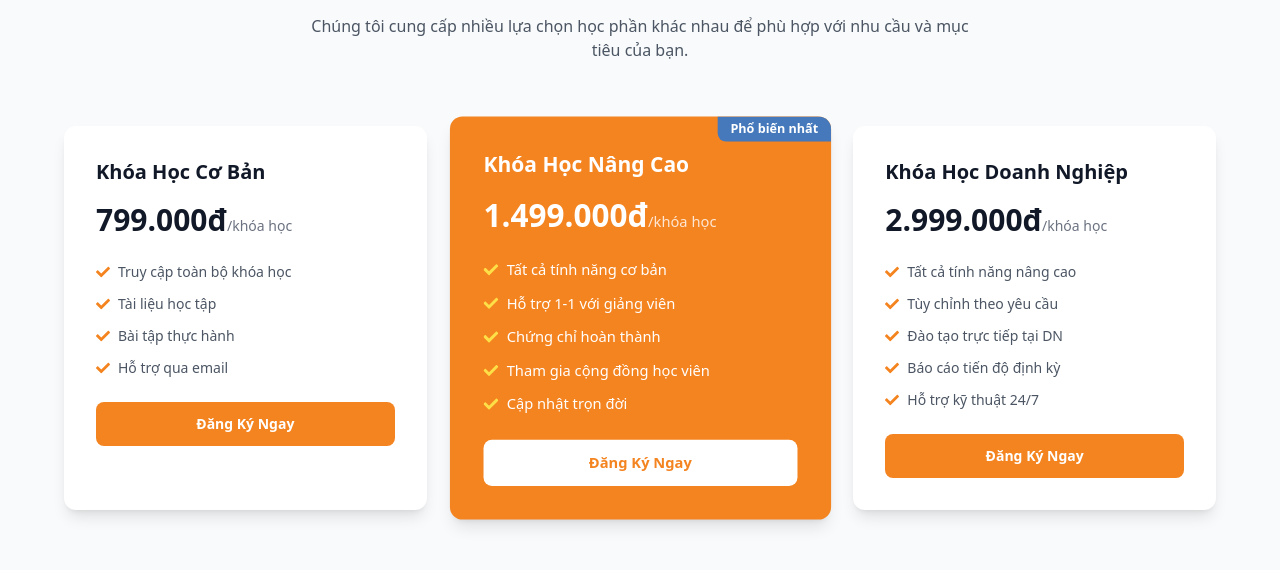
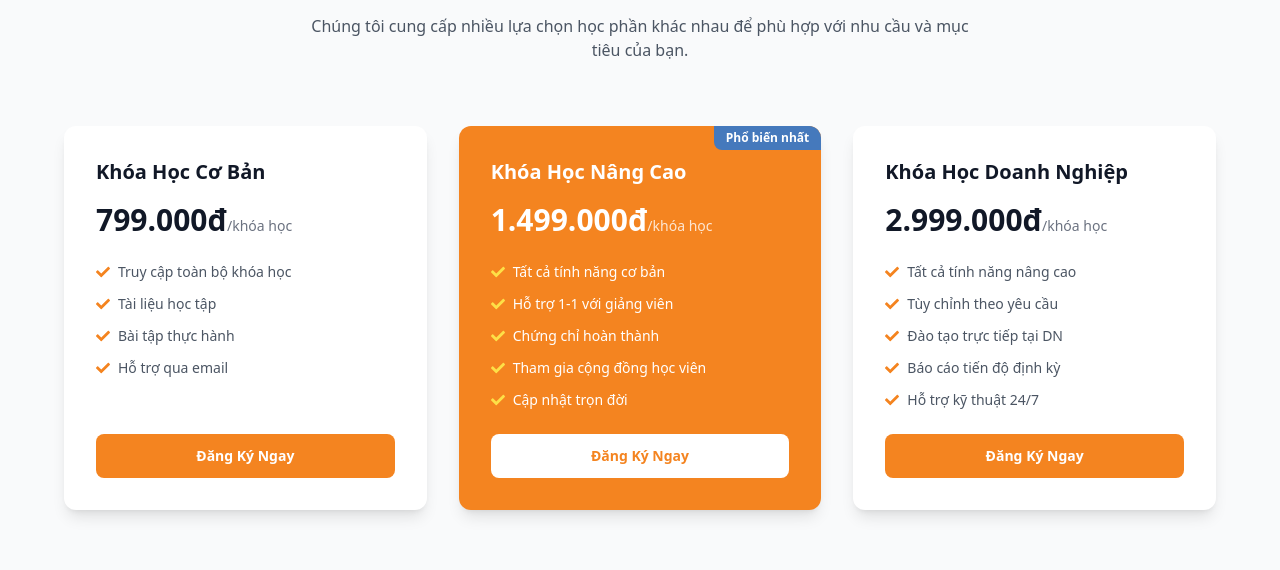
Before and after one commit to LygazGaming/david-education, a Next.js app: page / in a window 1280 px wide. Shown: the part 4188-4758 px from the top of the page. Built offline with nearby package versions, Linux system fonts and the light colour scheme.

Commit message:
Hoàn thành cơ bản

```diff
--- a/src/app/photo-album/page.js
+++ b/src/app/photo-album/page.js
@@ -1,7 +1,7 @@
 export default function News() {
     return (
       <div className="flex items-center justify-center h-screen">
-        <h1 className="text-4xl font-bold">Các gói tập</h1>
+        <h1 className="text-4xl font-bold">Album ảnh</h1>
       </div>
     );
   }
--- a/src/app/training-packages/page.js
+++ b/src/app/training-packages/page.js
@@ -1,7 +1,7 @@
 export default function News() {
     return (
       <div className="flex items-center justify-center h-screen">
-        <h1 className="text-4xl font-bold">Album ảnh</h1>
+        <h1 className="text-4xl font-bold">Các gói tập</h1>
       </div>
     );
   }
--- a/src/components/HocPhan.js
+++ b/src/components/HocPhan.js
@@ -53,9 +53,9 @@ const HocPhan = () => {
         <div className="grid md:grid-cols-3 gap-8 max-w-6xl mx-auto">
           {courses.map((course, index) => (
             <div key={index}
-                 className={`relative rounded-xl ${
+                 className={`relative rounded-xl flex flex-col h-full ${
                    course.isPopular
-                     ? 'bg-primary transform scale-105'
+                     ? 'bg-primary'
                      : 'bg-white'
                  } shadow-lg overflow-hidden transition-all duration-300 hover:-translate-y-1`}>
 
@@ -65,27 +65,21 @@ const HocPhan = () => {
                 </div>
               )}
 
-              <div className="p-8">
-                <h3 className={`text-xl font-bold mb-4 ${
-                  course.isPopular ? 'text-white' : 'text-gray-900'
-                }`}>
+              <div className="p-8 flex flex-col flex-grow">
+                <h3 className={`text-xl font-bold mb-4 ${course.isPopular ? 'text-white' : 'text-gray-900'}`}>
                   {course.title}
                 </h3>
 
                 <div className="mb-6">
-                  <span className={`text-3xl font-bold ${
-                    course.isPopular ? 'text-white' : 'text-gray-900'
-                  }`}>
+                  <span className={`text-3xl font-bold ${course.isPopular ? 'text-white' : 'text-gray-900'}`}>
                     {course.price}
                   </span>
-                  <span className={`text-sm ${
-                    course.isPopular ? 'text-white/80' : 'text-gray-500'
-                  }`}>
+                  <span className={`text-sm ${course.isPopular ? 'text-white/80' : 'text-gray-500'}`}>
                     /khóa học
                   </span>
                 </div>
 
-                <ul className="space-y-3 mb-6">
+                <ul className="space-y-3 mb-6 flex-grow">
                   {course.features.map((feature, idx) => (
                     <li key={idx} className="flex items-center gap-2">
                       <FaCheck className={`text-sm ${course.isPopular ? 'text-yellow-300' : 'text-primary'}`} />
@@ -96,6 +90,7 @@ const HocPhan = () => {
                   ))}
                 </ul>
 
+                <div className="mt-auto"> {/* Đảm bảo nút bấm luôn ở dưới cùng */}
                   <button className={`w-full py-3 rounded-lg font-semibold text-sm transition-colors duration-200 ${
                     course.isPopular
                       ? 'bg-white text-primary hover:bg-gray-100'
@@ -103,6 +98,7 @@ const HocPhan = () => {
                   }`}>
                     Đăng Ký Ngay
                   </button>
+                </div>
               </div>
             </div>
           ))}
--- a/src/components/PricingCard.js
+++ /dev/null
@@ -1,51 +0,0 @@
-export default function PricingCard({ title, price, features, isPopular }) {
-  return (
-    <div className={`relative rounded-2xl p-8 ${
-      isPopular
-        ? 'bg-gradient-to-br from-blue-600 to-blue-800 shadow-xl transform hover:-translate-y-1'
-        : 'bg-white hover:bg-gray-50'
-    } transition-all duration-300 hover:shadow-lg`}>
-      {isPopular && (
-        <span className="absolute -top-4 left-1/2 -translate-x-1/2 bg-yellow-400 text-gray-900
-                        text-sm font-semibold px-4 py-1 rounded-full shadow-md">
-          Phổ biến nhất
-        </span>
-      )}
-
-      <div className="text-center">
-        <h3 className={`text-2xl font-bold mb-2 ${isPopular ? 'text-white' : 'text-gray-900'}`}>
-          {title}
-        </h3>
-        <div className={`text-4xl font-bold mb-6 ${isPopular ? 'text-white' : 'text-gray-900'}`}>
-          {price}
-          <span className={`text-base font-normal ${isPopular ? 'text-gray-200' : 'text-gray-500'}`}>
-            /tháng
-          </span>
-        </div>
-      </div>
-
-      <ul className="space-y-4 mb-8">
-        {features.map((feature, index) => (
-          <li key={index} className="flex items-center gap-3">
-            <svg className={`w-5 h-5 ${isPopular ? 'text-green-300' : 'text-green-500'}`}
-                 fill="none" stroke="currentColor" viewBox="0 0 24 24">
-              <path strokeLinecap="round" strokeLinejoin="round" strokeWidth="2"
-                    d="M5 13l4 4L19 7"></path>
-            </svg>
-            <span className={`${isPopular ? 'text-gray-100' : 'text-gray-600'}`}>
-              {feature}
-            </span>
-          </li>
-        ))}
-      </ul>
-
-      <button className={`w-full py-3 px-6 rounded-xl font-semibold transition-colors duration-200 ${
-        isPopular
-          ? 'bg-white text-blue-600 hover:bg-gray-100'
-          : 'bg-blue-600 text-white hover:bg-blue-700'
-      }`}>
-        Đăng Ký Ngay
-      </button>
-    </div>
-  );
-}
```
Lines whose indentation alone changed are shown as unchanged.
